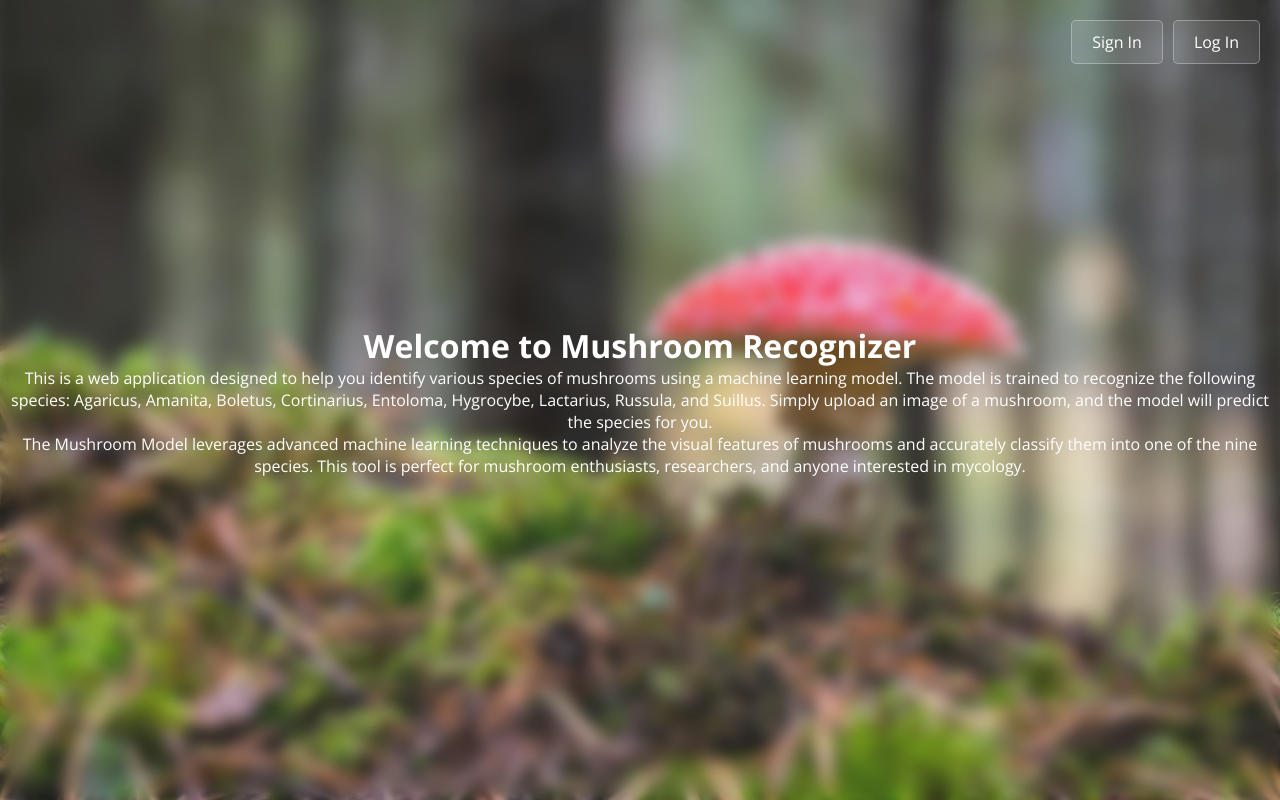
After one commit to AndreaZanasi/MushroomRecognizer, a Flask app: page / in a window 1280 px wide. The commit adds this page. Run offline with Flask 3, Linux system fonts and the light colour scheme.

Commit message:
Refactor routes and templates for sign in functionality

```diff
--- a/app.py
+++ b/app.py
@@ -2,11 +2,13 @@ from flask import Flask, render_template
 
 app = Flask(__name__, static_folder='static', template_folder='templates')
 
+@app.route('/')
+def home():
+    return render_template('home.html')
 
-
-@app.route('/register')
+@app.route('/signin')
 def register():
-    return render_template('register.html')
+    return render_template('signin.html')
 
 if __name__ == '__main__':
     app.run(debug=True)
--- /dev/null
+++ b/static/home.css
@@ -0,0 +1,69 @@
+@import url("https://fonts.googleapis.com/css2?family=Open+Sans:wght@200;300;400;500;600;700&display=swap");
+
+* {
+  margin: 0;
+  padding: 0;
+  box-sizing: border-box;
+  font-family: "Open Sans", sans-serif;
+}
+
+body {
+  display: flex;
+  flex-direction: column;
+  align-items: center;
+  justify-content: center;
+  min-height: 100vh;
+  width: 100%;
+  padding: 0 10px;
+  background: url("images/pexels-ekamelev-757292.jpg"), #111;
+  background-position: center;
+  background-size: cover;
+  position: relative;
+}
+
+body::before {
+  content: "";
+  position: absolute;
+  width: 100%;
+  height: 100%;
+  backdrop-filter: blur(8px);
+  -webkit-backdrop-filter: blur(8px);
+  background: rgba(255, 255, 255, 0.1);
+  z-index: -1;
+}
+
+.content {
+  text-align: center;
+  color: #fff;
+}
+
+.buttons {
+  position: absolute;
+  top: 20px;
+  right: 20px;
+  display: flex;
+  gap: 10px;
+}
+
+.btn {
+  padding: 10px 20px;
+  background: rgba(255, 255, 255, 0.1);
+  border: 1px solid rgba(255, 255, 255, 0.3);
+  border-radius: 5px;
+  color: #fff;
+  text-decoration: none;
+  transition: background 0.3s, border 0.3s;
+}
+
+.btn:hover {
+  background: rgba(255, 255, 255, 0.2);
+  border: 1px solid rgba(255, 255, 255, 0.5);
+}
+
+@media (max-width: 600px) {
+  .buttons {
+    flex-direction: column;
+    top: 10px;
+    right: 10px;
+  }
+}
--- /dev/null
+++ b/templates/home.html
@@ -0,0 +1,29 @@
+<!DOCTYPE html>
+<html lang="en">
+<head>
+    <meta charset="UTF-8">
+    <meta name="viewport" content="width=device-width, initial-scale=1.0">
+    <title>Home</title>
+    <link rel="stylesheet" href="/static/home.css">
+</head>
+<body>
+    <div class="buttons">
+        <a href="/signin" class="btn">Sign In</a>
+        <a href="/login" class="btn">Log In</a>
+    </div>
+    <div class="content">
+        <h1>Welcome to Mushroom Recognizer</h1>
+        <p>
+            This is a web application designed to help you identify various species of mushrooms using a machine learning model.
+            The model is trained to recognize the following species:
+            Agaricus, Amanita, Boletus, Cortinarius, Entoloma, Hygrocybe, Lactarius, Russula, and Suillus.
+            Simply upload an image of a mushroom, and the model will predict the species for you.
+        </p>
+        <p>
+            The Mushroom Model leverages advanced machine learning techniques to analyze the visual
+            features of mushrooms and accurately classify them into one of the nine species.
+            This tool is perfect for mushroom enthusiasts, researchers, and anyone interested in mycology.
+        </p>
+    </div>
+</body>
+</html>
--- a/templates/register.html
+++ b/templates/signin.html
@@ -4,7 +4,7 @@
     <meta charset="UTF-8">
     <meta name="viewport" content="width=device-width, initial-scale=1.0">
     <title>Register</title>
-    <link rel="stylesheet" href="/static/register.css">
+    <link rel="stylesheet" href="/static/signin.css">
 </head>
 <body>
     <div class="wrapper">
```
Also changed, not shown: static/signin.css (renamed from static/register.css).
